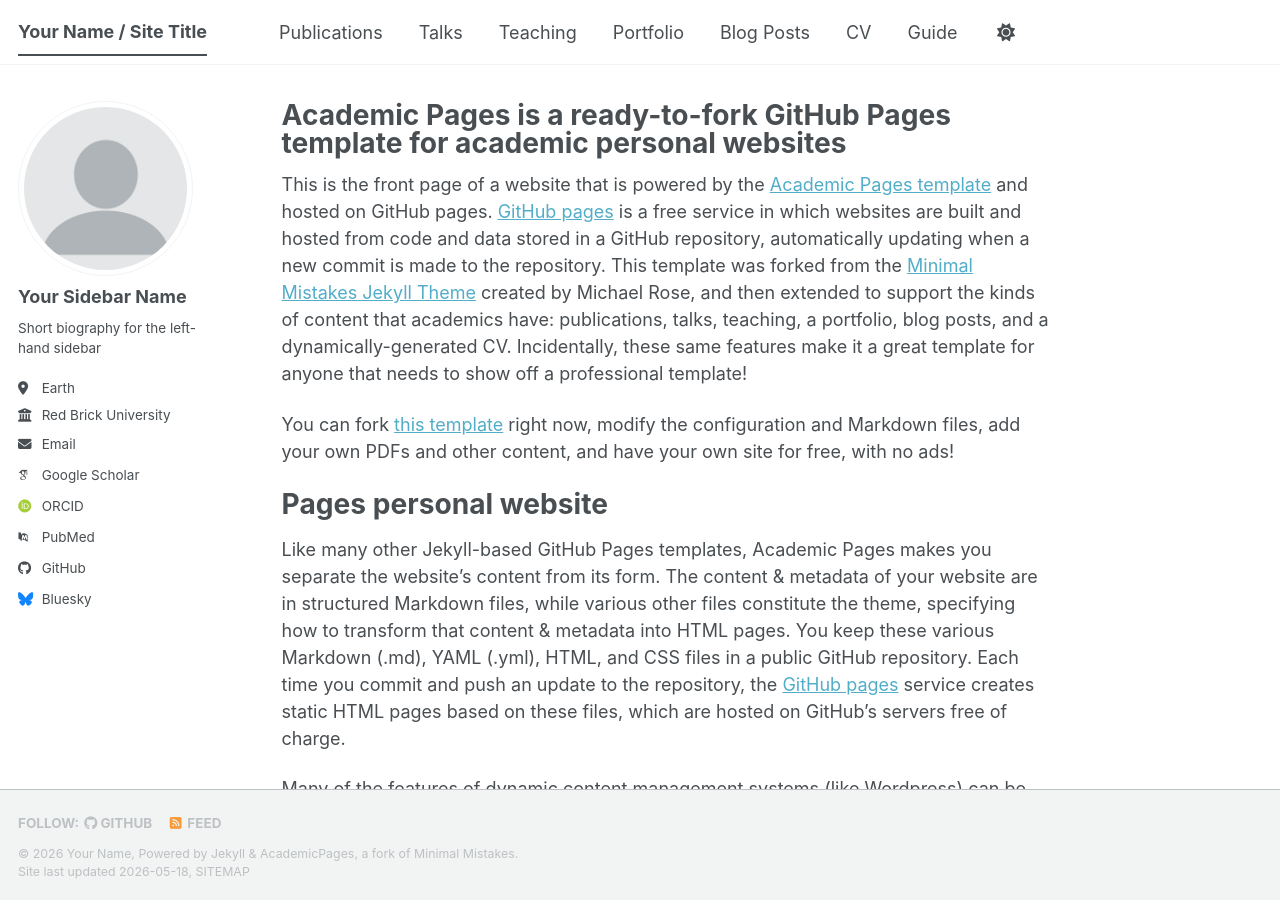
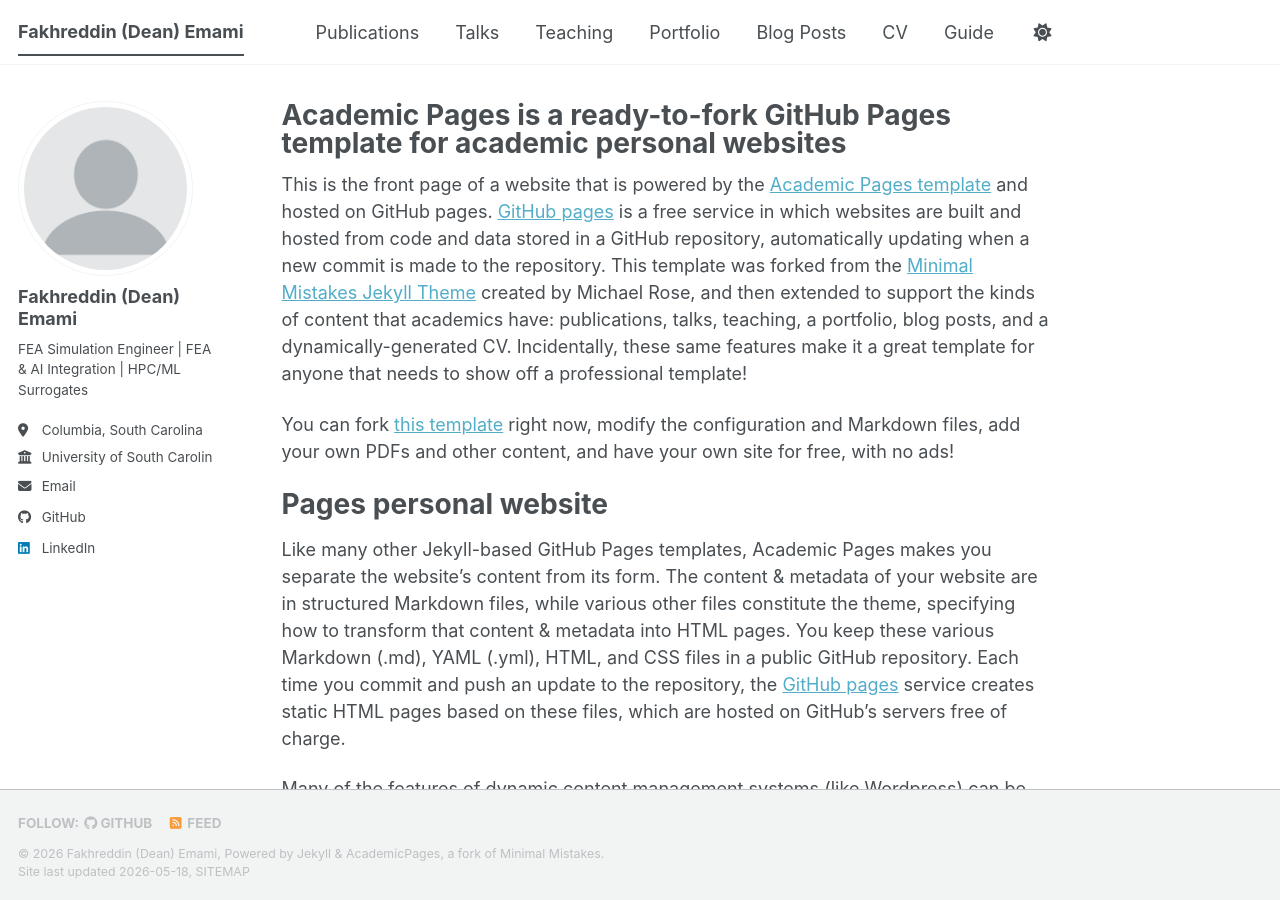
Before and after one commit to fakhreddinemami/fakhreddinemami.github.io, a Jekyll site: the page built from _pages/about.md, in a window 1280 px wide and 900 px high. Built offline with Jekyll 4.4.1, drawn with Linux system fonts in a browser that asks for light colours; some web fonts are replaced; a script bundle is joined from its source files by our own code; library files that are not in the unit come from our copies.

Commit message:
Add files via upload

```diff
--- a/_config.yml
+++ b/_config.yml
@@ -9,14 +9,14 @@
 # Basic Site Settings
 locale                   : "en-US"
 site_theme               : "default" # The available themes options are "default", "air", "sunrise", "mint", "dirt" and "contrast"
-title                    : "Your Name / Site Title"
+title                    : "Fakhreddin (Dean) Emami"
 title_separator          : "-"
-name                     : &name "Your Name"
-description              : &description "Your Name's academic portfolio"   # Update this with a general description of your site, this is the default if not overridden by a page
-url                      : https://academicpages.github.io # The base hostname & protocol for your site e.g. "https://[your GitHub username].github.io",
+name                     : &name "Fakhreddin (Dean) Emami"
+description              : &description "FEA simulation engineer focused on computational mechanics, ML surrogates, optimization, and HPC workflows."   # Update this with a general description of your site, this is the default if not overridden by a page
+url                      : https://fakhreddinemami.github.io # The base hostname & protocol for your site e.g. "https://[your GitHub username].github.io",
                                                            # or if you already have some other page hosted on Github then use "https://[your GitHub username].github.io/[Your Repo Name]"
 baseurl                  : "" # the subpath of your site, e.g. "/blog"
-repository               : "academicpages/academicpages.github.io"
+repository               : "fakhreddinemami/fakhreddinemami.github.io"
 
 # Site Author - The following control what appear as part of the author content on the side bar.
 #               If a field is blank the icon and link will not appear, otherwise it will be shown.
@@ -24,24 +24,24 @@
 author:
   # Biographic information
   avatar           : "profile.png"
-  name             : "Your Sidebar Name"
+  name             : "Fakhreddin (Dean) Emami"
   pronouns         : # example: "she/her"
-  bio              : "Short biography for the left-hand sidebar"
-  location         : "Earth"
-  employer         : "Red Brick University"
+  bio              : "FEA Simulation Engineer | FEA & AI Integration | HPC/ML Surrogates"
+  location         : "Columbia, South Carolina"
+  employer         : "University of South Carolina"
   uri              : # URL
-  email            : "none@example.org"
+  email            : "fakhreddinemami@gmail.com"
 
   # Academic websites
   academia         : # URL
   arxiv            : # URL - Update with the correct link to your profile
-  googlescholar    : "https://scholar.google.com/citations?user=PS_CX0AAAAAJ"
+  googlescholar    :
   inspire-hep      : # URL
   impactstory      : # URL
-  orcid            : "https://orcid.org/yourorcidurl"
+  orcid            :
   semantic         : # URL
   ssrn             : # URL
-  pubmed           : "https://www.ncbi.nlm.nih.gov/pubmed/?term=john+snow"
+  pubmed           :
   researchgate     : # URL
   scopus           : # URL
   zotero           : # URL
@@ -51,13 +51,13 @@
   bitbucket        : # Username - Update with your username on the site
   codepen          : # Username
   dribbble         : # Username
-  github           : "academicpages"
+  github           : "fakhreddinemami"
   kaggle           : # Username
   stackoverflow    : # User number or user number and name (i.e., use "1" or "1/jeff-atwood")
 
   # Social media
   artstation       : # Username
-  bluesky          : "bsky.app" # Replace this with you Bluesky username
+  bluesky          :
   facebook         : # Username
   flickr           : # Username
   foursquare       : # Username
@@ -66,7 +66,7 @@
   keybase          : # Username
   instagram        : # Username
   lastfm           : # Username
-  linkedin         : # Username
+  linkedin         : "dean-emami"
   mastodon         : # URL
   medium           : # URL
   pinterest        : # Username
```
